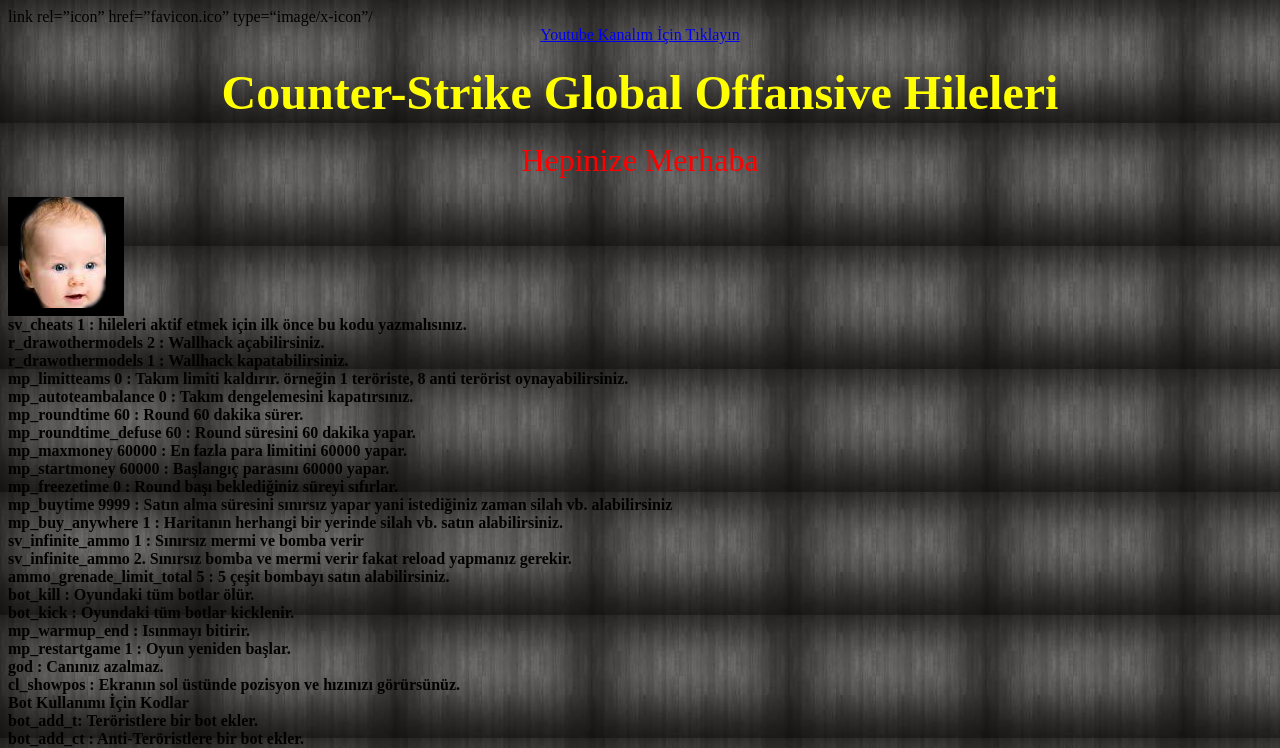
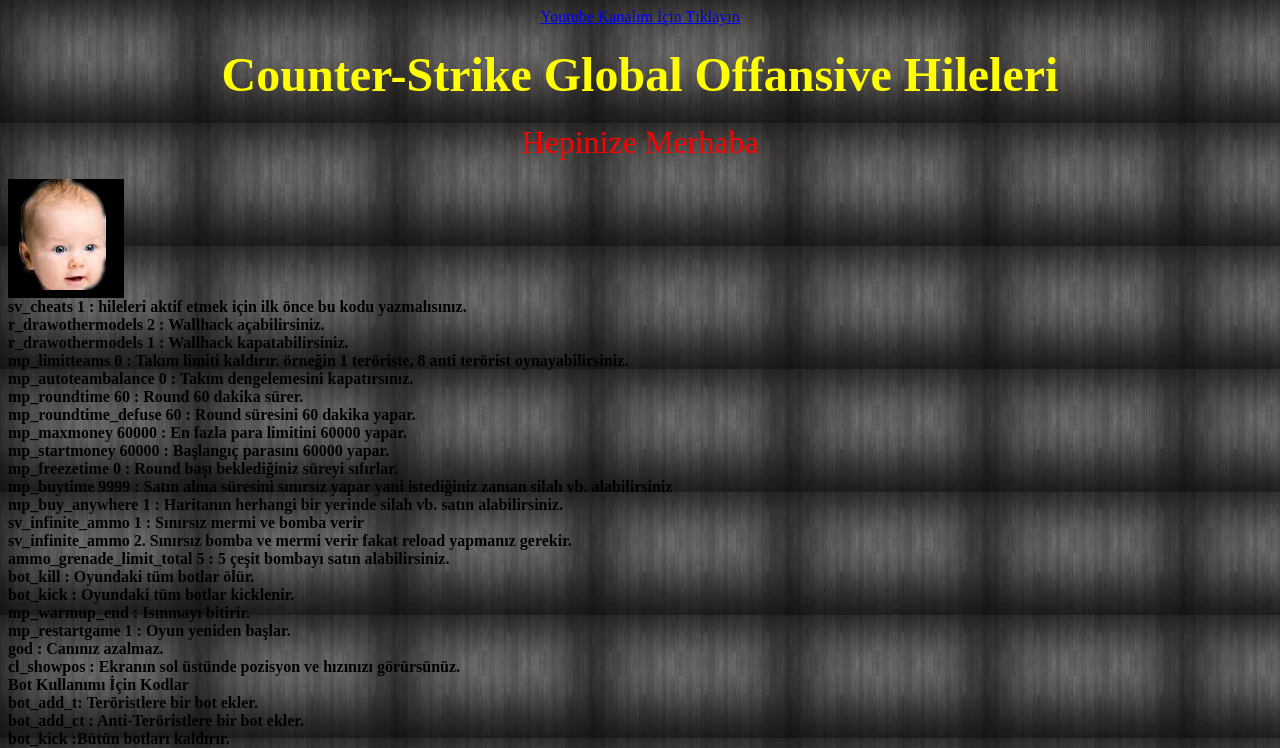
Before and after one commit to forcounter-stirke/-, a plain HTML site: page index.html in a window 1280 px wide. Shown: the top 748 px of the page. Drawn offline with Linux system fonts and the light colour scheme.

Commit message:
Update index.html

```diff
--- a/index.html
+++ b/index.html
@@ -1,6 +1,6 @@
 <html>
 <head>
-  link rel=”icon” href=”favicon.ico” type=“image/x-icon”/
+<link rel=”icon” href=”favicon.ico” type=“image/x-icon”/>
 <title>For Counter-Strike</title>
 </head>
 <body background="background1.jpg">
```
